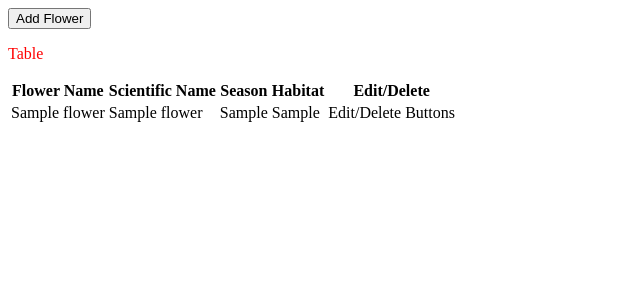
After one commit to Jy-re/mini-flower-database, a Django app: template crud_project/crud_app/templates/flower-home.html in a window 1280 px wide. The commit adds this page. Shown: the top 300 px of the page, without its empty margins (0-640 px from the left). Run offline with Django 4.2, Linux system fonts and the light colour scheme; the template is opened without the code that fills it: values that come from a table or form of the project are taken from there, others are empty; tables that the repository leaves empty hold one stand-in row (values such as "Sample post").

Commit message:
Added add flower form and button and it renders in homepage

```diff
--- a/crud_project/crud_app/models.py
+++ b/crud_project/crud_app/models.py
@@ -3,8 +3,8 @@ from django.db import models
 # Models:
 
 class Flowers(models.Model):
-    name = models.CharField(max_length=200)
-    scientificname = models.CharField(max_length=200)
+    flower_name = models.CharField(max_length=200)
+    scientific_name = models.CharField(max_length=200)
     season = models.CharField(max_length=200)
     habitat = models.CharField(max_length=200)
     description = models.TextField()
--- /dev/null
+++ b/crud_project/crud_app/static/css/styles.css
@@ -0,0 +1,24 @@
+p{
+    color: red;
+}
+
+.modal {
+    display: none; /* Hidden by default */
+    position: fixed; /* Stay in place */
+    z-index: 1; /* Sit on top */
+    left: 0;
+    top: 0;
+    width: 100%; /* Full width */
+    height: 100%; /* Full height */
+    overflow: auto; /* Enable scroll if needed */
+    background-color: rgb(0,0,0); /* Fallback color */
+    background-color: rgba(0,0,0,0.4); /* Black w/ opacity */
+  }
+
+  .modal-content {
+    background-color: #fefefe;
+    margin: auto; /* Center both horizontally and vertically */
+    padding: 20px;
+    border: 1px solid #888;
+    width: 80%; /* Could be more or less, depending on screen size */
+}
--- /dev/null
+++ b/crud_project/crud_app/templates/addflower.html
@@ -0,0 +1,31 @@
+<div id="myModal" class="modal">
+    <div class="modal-content">
+      <h3>Add Flowers</h3>
+
+      <form id="flowerForm" action="{% url 'add_flower' %}" method="post">
+        {% csrf_token %}
+        <div class="label-input">
+          <label for="id_flower_name">Flower Name:</label>
+          <input id="id_flower_name" name="flower_name">
+        </div>
+        <div class="label-input">
+            <label for="id_scientific_name">Scientific Name:</label>
+            <input id="id_scientific_name" name="scientific_name"></input>
+        </div>
+        <div class="label-input">
+            <label for="id_season">Season:</label>
+            <input id="id_season" name="season"></input>
+        </div>
+        <div class="label-input">
+            <label for="id_habitat">Habitat:</label>
+            <input id="id_habitat" name="habitat"></input>
+        </div>
+        <div class="label-input">
+            <label for="id_description">Description:</label>
+            <textarea id="id_description" name="description"></textarea>
+        </div>
+        <button type="submit">Save</button>
+  </form>
+      </form>
+    </div>
+  </div>
--- /dev/null
+++ b/crud_project/crud_app/templates/flower-home.html
@@ -0,0 +1,32 @@
+{% extends "master.html" %}
+
+{% block title %}
+  Garden Records
+{% endblock %}
+
+{% block content %}
+  {% load static %}
+  <div>
+    <button id="btnAdd">Add Flower</button>
+    <p>Table</p>
+    <table>
+      <tr>
+        <th>Flower Name</th>
+        <th>Scientific Name</th>
+        <th>Season</th>
+        <th>Habitat</th>
+        <th>Edit/Delete</th>
+      </tr>
+      {% for flower in flowers %}
+      <tr>
+        <td>{{ flower.flower_name }}</td>
+        <td>{{ flower.scientific_name }}</td>
+        <td>{{ flower.season }}</td>
+        <td>{{ flower.habitat }}</td>
+        <td>Edit/Delete Buttons</td> <!-- Add edit/delete buttons here -->
+      </tr>
+      {% endfor %}
+    </table>
+  </div>
+  {% include 'addflower.html' %}
+{% endblock %}
--- a/crud_project/crud_app/templates/master.html
+++ b/crud_project/crud_app/templates/master.html
@@ -2,11 +2,11 @@
 <html>
 <head>
   <title>{% block title %}{% endblock %}</title>
-  <link rel="stylesheet" href="https://cdn.jsdelivr.net/npm/bootstrap@4.0.0/dist/css/bootstrap.min.css" integrity="sha384-Gn5384xqQ1aoWXA+058RXPxPg6fy4IWvTNh0E263XmFcJlSAwiGgFAW/dAiS6JXm" crossorigin="anonymous">
   {% load static %}
   <link rel="stylesheet" type="text/css" href="{% static 'css/styles.css' %}"/>
+  <script src="{% static '/js/script.js' %}" type="text/javascript"></script>
 </head>
-<body style="background-image: url('../static/images/background.jpg'); background-size: cover;">
+<body>
 
 {% block content %}
 {% endblock %}
--- a/crud_project/crud_app/urls.py
+++ b/crud_project/crud_app/urls.py
@@ -0,0 +1,8 @@
+from django.urls import path
+from . import views
+
+urlpatterns = [
+    path('', views.flowers, name='flowers'),
+    path('addmodal/', views.add_flower, name='add_flower'),
+
+]
--- a/crud_project/crud_project/settings.py
+++ b/crud_project/crud_project/settings.py
@@ -123,7 +123,7 @@ USE_TZ = True
 # Static files (CSS, JavaScript, Images)
 # https://docs.djangoproject.com/en/4.2/howto/static-files/
 
-STATIC_URL = 'static/'
+STATIC_URL = '/static/'
 
 # Default primary key field type
 # https://docs.djangoproject.com/en/4.2/ref/settings/#default-auto-field
```
Also changed, not shown: crud_project/crud_app/forms.py (+7 -0 lines), crud_project/crud_app/static/js/script.js (added, +46 -0 lines), crud_project/crud_app/views.py (+24 -1 lines), crud_project/crud_app/migrations/0001_initial.py (added), crud_project/crud_app/migrations/0002_rename_name_flowers_flower_name_and_more.py (added), crud_project/crud_app/templates/delete-flower.html (added), crud_project/crud_app/templates/edit-flower.html (added).
